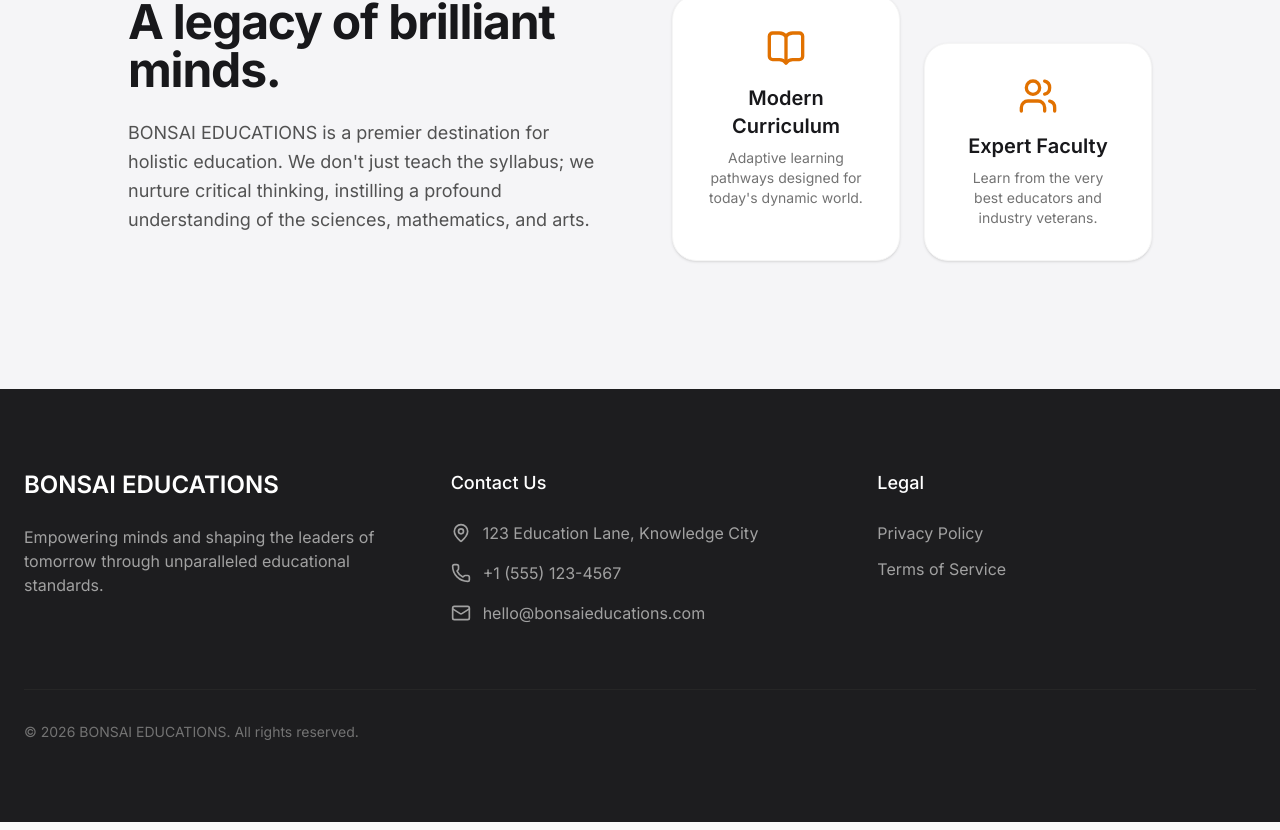
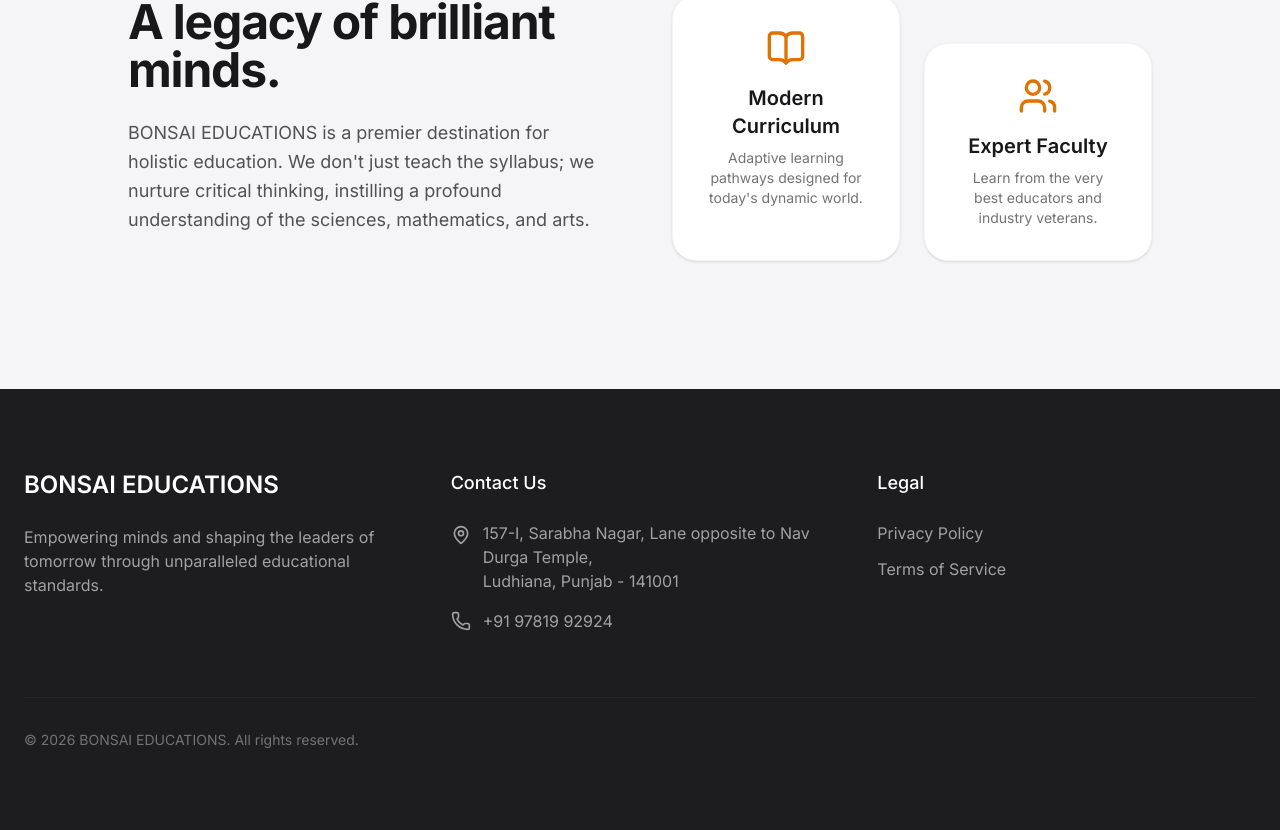
Before and after one commit to Iamthenoobcoder/bonsai-educations, a Next.js app: page / in a window 1280 px wide. Shown: the part 865-1695 px from the top of the page. Built offline with nearby package versions, Linux system fonts and the light colour scheme.

Commit message:
fix: update contact number and map location

```diff
--- a/app/(public)/page.tsx
+++ b/app/(public)/page.tsx
@@ -109,9 +109,16 @@ export default function LandingPage() {
            <div>
              <h4 className="text-lg font-medium mb-6 text-white">Contact Us</h4>
              <ul className="space-y-4 text-neutral-400">
-               <li className="flex items-center"><MapPin className="w-5 h-5 mr-3" /> 123 Education Lane, Knowledge City</li>
-               <li className="flex items-center"><Phone className="w-5 h-5 mr-3" /> +1 (555) 123-4567</li>
-               <li className="flex items-center"><Mail className="w-5 h-5 mr-3" /> hello@bonsaieducations.com</li>
+               <li className="flex items-start">
+                 <MapPin className="w-5 h-5 mr-3 mt-1 flex-shrink-0" />
+                 <a href="https://g.co/kgs/1m94DNY" target="_blank" rel="noreferrer" className="hover:text-white transition-colors">
+                   157-I, Sarabha Nagar, Lane opposite to Nav Durga Temple,<br/>Ludhiana, Punjab - 141001
+                 </a>
+               </li>
+               <li className="flex items-center">
+                 <Phone className="w-5 h-5 mr-3" />
+                 <a href="tel:+919781992924" className="hover:text-white transition-colors">+91 97819 92924</a>
+               </li>
              </ul>
            </div>
            <div>
```
